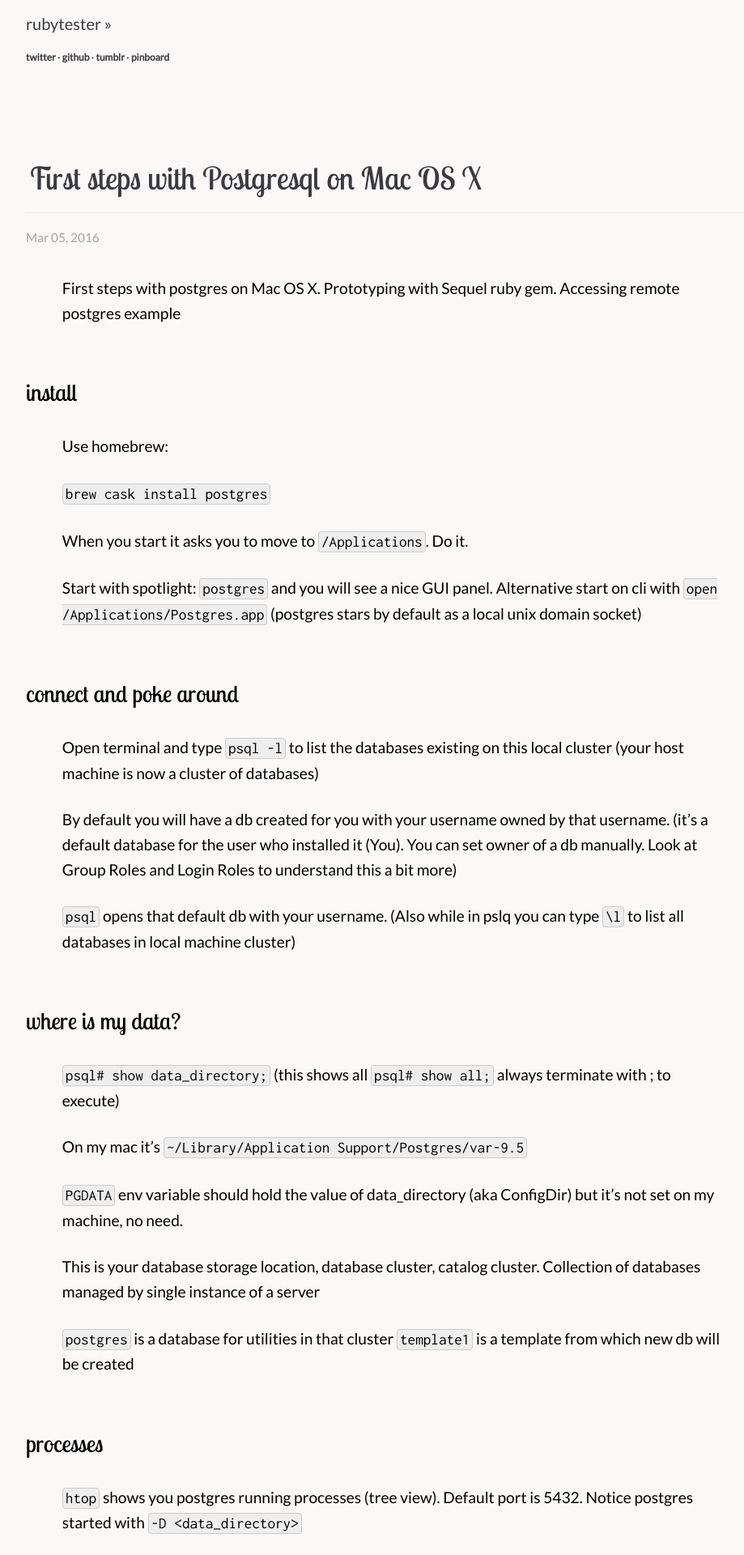
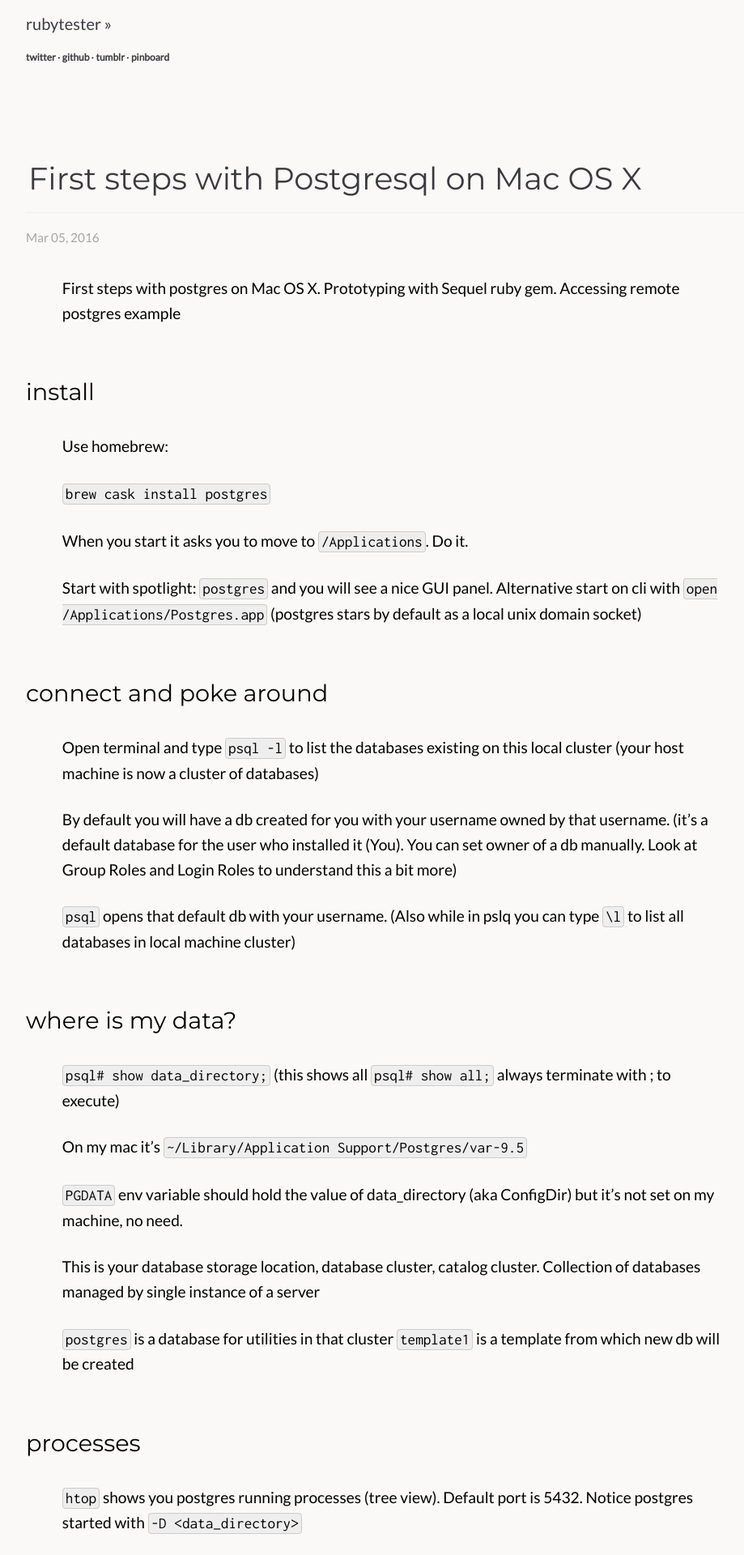
Before and after one commit to marekj/marekj.github.io, a Jekyll site: the page built from index.html, in a window 1280 px wide. Shown: the top 1920 px of the page at 81% size, without its empty margins (160-1079 px from the left). Built offline with Jekyll 4.4.1, drawn with Linux system fonts in a browser that asks for light colours.

Commit message:
switch to Montserrat font for headings

```diff
--- a/_layouts/default.html
+++ b/_layouts/default.html
@@ -5,7 +5,7 @@
   <meta http-equiv="content-type" content="text/html; charset=utf-8" />
   <title>{{ page.title }}</title>
   <meta name="author" content="rubytester" />
-  <link href='http://fonts.googleapis.com/css?family=Lobster+Two' rel='stylesheet' type='text/css' />
+  <link href='http://fonts.googleapis.com/css?family=Montserrat' rel='stylesheet' type='text/css' />
   <link href='http://fonts.googleapis.com/css?family=Lato' rel='stylesheet' type='text/css' />
   <link href='http://fonts.googleapis.com/css?family=Inconsolata' rel='stylesheet' type='text/css' />
   <link rel="stylesheet" href="/css/screen.css" type="text/css" media="screen, projection" />
--- a/css/screen.css
+++ b/css/screen.css
@@ -49,7 +49,7 @@
   color:#A5A5A5;
 }
 h1,h2,h3,h4{
-  font-family: 'Lobster Two', cursive;
+  font-family: 'Montserrat', sans-serif;
   font-weight: normal;
   line-height: 1.7em;
   margin-top: 2em;
```
